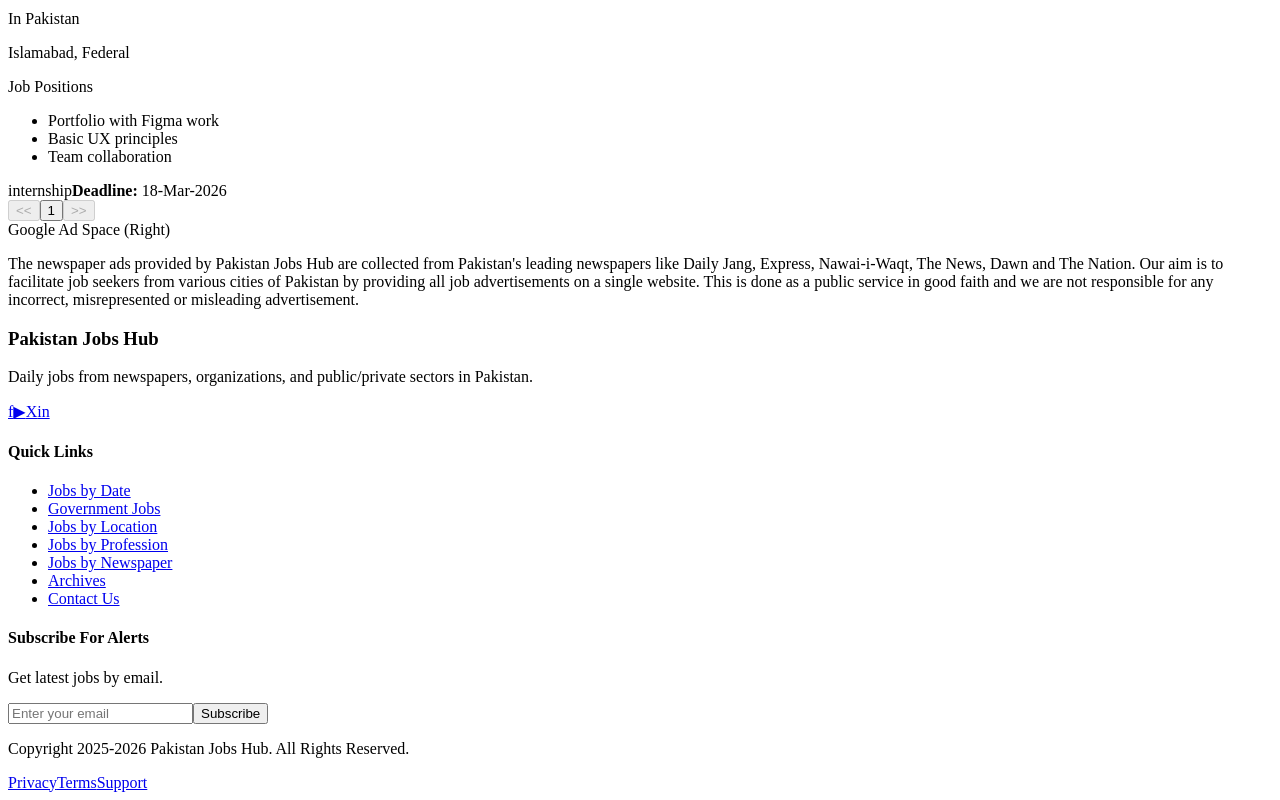
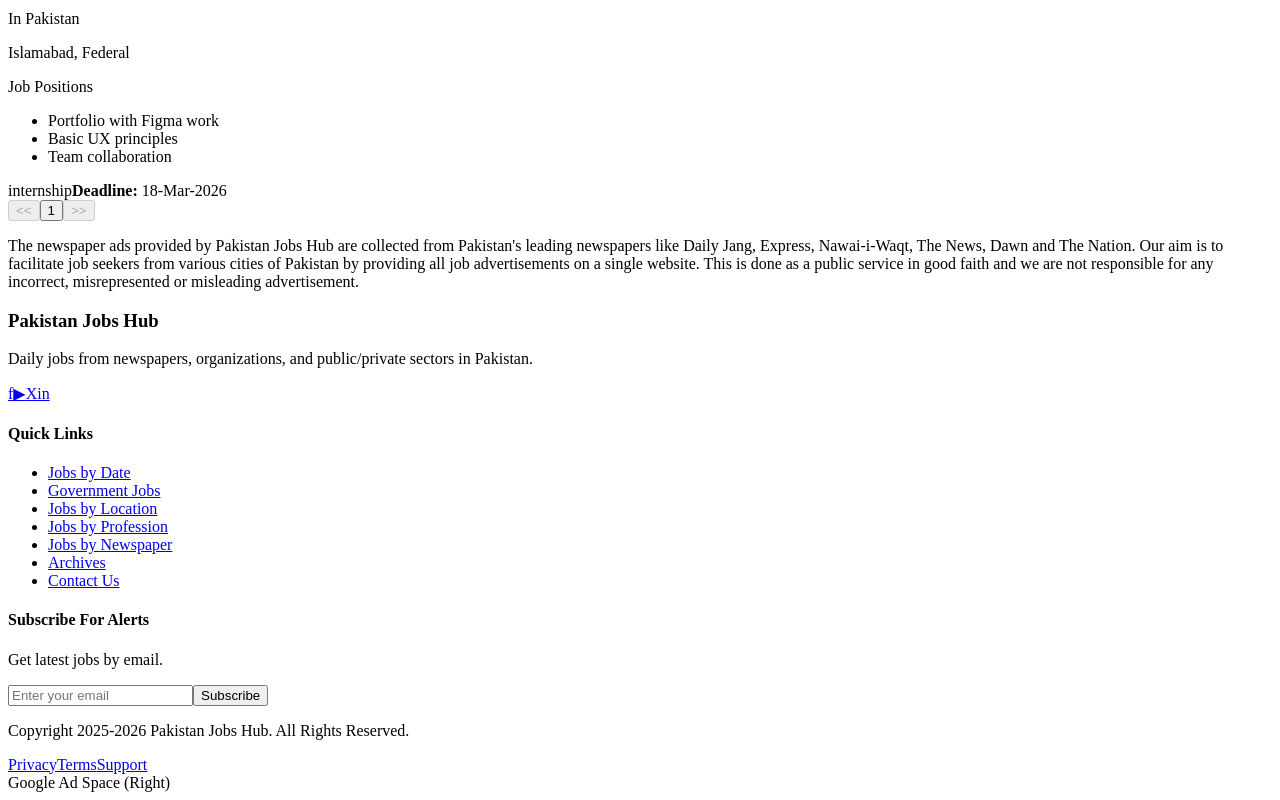
Before and after one commit to HafizTalalAhmad/Job-Website, a React (Vite) app: page / in a window 1280 px wide. Shown: the part 2780-3580 px from the top of the page. Built offline with nearby package versions, Linux system fonts and the light colour scheme; no server answers; the database is empty; the HTML template or start-up script is replaced by a standard one.

Commit message:
Revert "Refine home page ad alignment"
This reverts commit f87614adf37de030a768c5f92c6ad63911178f09.

```diff
--- a/src/App.jsx
+++ b/src/App.jsx
@@ -43,7 +43,7 @@
       <Header theme={theme} onToggleTheme={onToggleTheme} />
       <Navbar />
       <div className="page-shell">
-        <div className="with-side-ads">
+        <div className={`with-side-ads${isHomePage ? ' home-ad-offset' : ''}`}>
           <div className="route-zone">
             {showThemePrompt && (
               <section className="theme-prompt top-align-block">
@@ -101,7 +101,7 @@
             </section>
             <Footer />
           </div>
-          {!isContactPage && !isHomePage && <aside className="side-ad right">Google Ad Space (Right)</aside>}
+          {!isContactPage && <aside className="side-ad right">Google Ad Space (Right)</aside>}
         </div>
       </div>
     </>
--- a/src/pages/HomePage.jsx
+++ b/src/pages/HomePage.jsx
@@ -41,8 +41,7 @@
         <HeroSlider />
       </div>
 
-      <main className="container home-content-with-ad">
-        <div className="layout">
+      <main className="container layout">
         <section className="content">
           <section className="panel">
             <div className="panel-head-row">
@@ -82,8 +81,6 @@
             </div>
           </section>
         </section>
-        </div>
-        <aside className="side-ad home-side-ad">Google Ad Space (Right)</aside>
       </main>
     </>
   )
--- a/src/styles.css
+++ b/src/styles.css
@@ -285,6 +285,11 @@
   margin-top: 10px;
 }
 
+.with-side-ads.home-ad-offset .side-ad.right {
+  top: 405px;
+  margin-top: 0;
+}
+
 .ticker {
   margin-top: 10px;
   background: #fff8db;
@@ -393,24 +398,6 @@
   border: none;
   background: transparent;
   padding: 0;
-}
-
-.home-content-with-ad {
-  margin-top: 10px;
-  display: grid;
-  grid-template-columns: minmax(0, 1fr) 170px;
-  gap: 0;
-  align-items: start;
-}
-
-.home-content-with-ad .layout {
-  margin-top: 0;
-}
-
-.home-side-ad {
-  position: sticky;
-  top: 10px;
-  margin-left: 10px;
 }
 
 .inner-layout {
@@ -1615,7 +1602,6 @@
 @media (max-width: 980px) {
   .side-ad { display: none; }
 
-  .home-content-with-ad,
   .layout,
   .hero-inner,
   .detail-grid {
```
Lines whose indentation alone changed are shown as unchanged.
